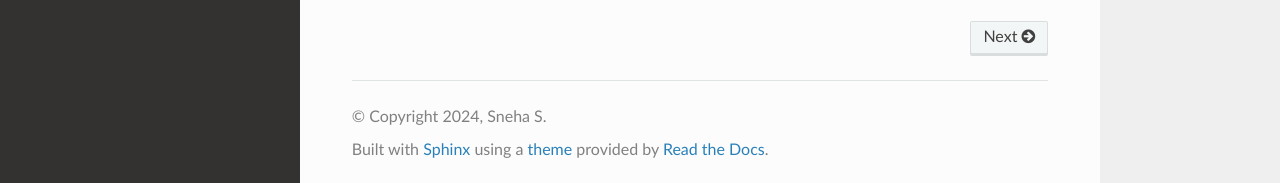
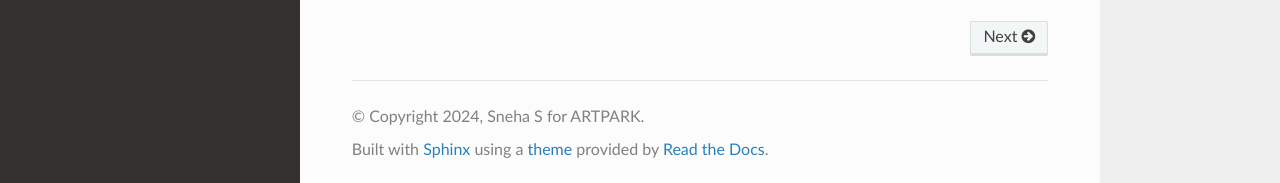
Before and after one commit to dsih-artpark/dses, a Sphinx documentation site: the page built from docs/index.md, in a window 1280 px wide and 962 px high. Shown: the part 776-959 px from the top of the window. Built offline with Sphinx 7.4.7 and the Read the Docs theme 2.0.0, drawn with Linux system fonts in a browser that asks for light colours; pages that are not in the unit, such as notebooks, are missing from menus.

Commit message:
docs: added sphinx generated docs

```diff
--- a/docs/conf.py
+++ b/docs/conf.py
@@ -7,7 +7,7 @@
 # -- Project information -----------------------------------------------------
 
 project = u"dses"
-copyright = u"2024, Sneha S"
+copyright = u"2024, Sneha S for ARTPARK"
 author = u"Sneha S"
 
 # -- General configuration ---------------------------------------------------
```
